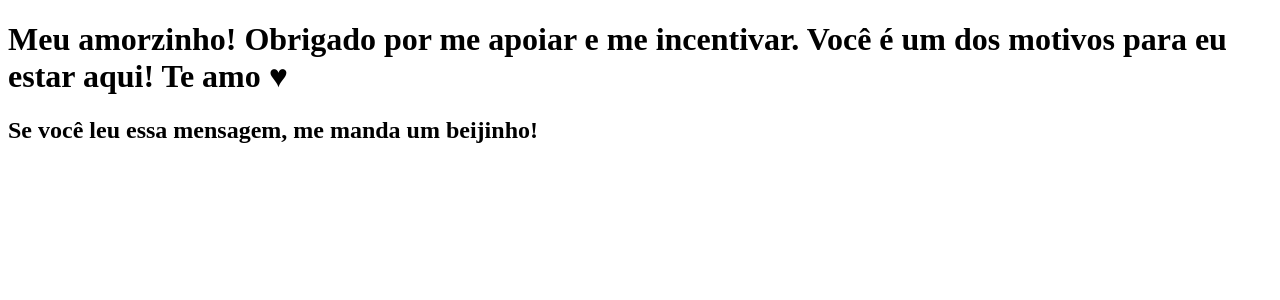
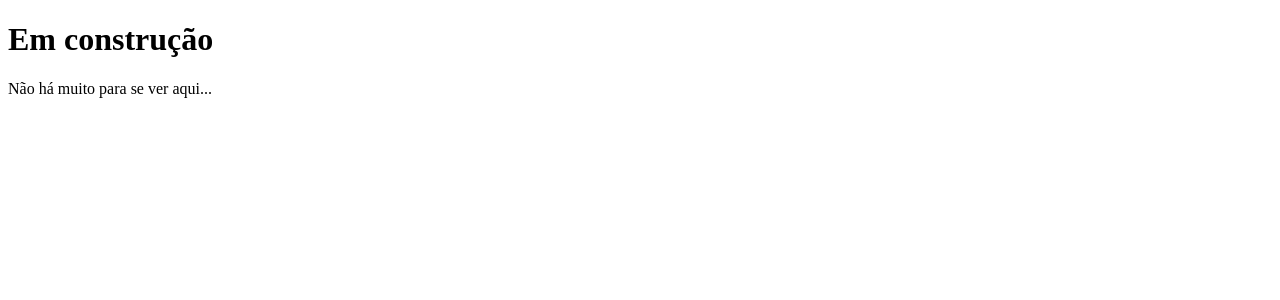
Before and after one commit to LuanGregati/clone-tabnews, a Next.js app: page / in a window 1280 px wide. Shown: the top 300 px of the page. Built offline with nearby package versions, Linux system fonts and the light colour scheme.

Commit message:
changes to construction page

```diff
--- a/pages/index.js
+++ b/pages/index.js
@@ -1,11 +1,8 @@
 export default function Home() {
   return (
     <div>
-      <h1>
-        Meu amorzinho! Obrigado por me apoiar e me incentivar. Você é um dos
-        motivos para eu estar aqui! Te amo &hearts;
-      </h1>
-      <h2>Se você leu essa mensagem, me manda um beijinho!</h2>
+      <h1>Em construção</h1>
+      <p>Não há muito para se ver aqui...</p>
     </div>
   );
 }
```
